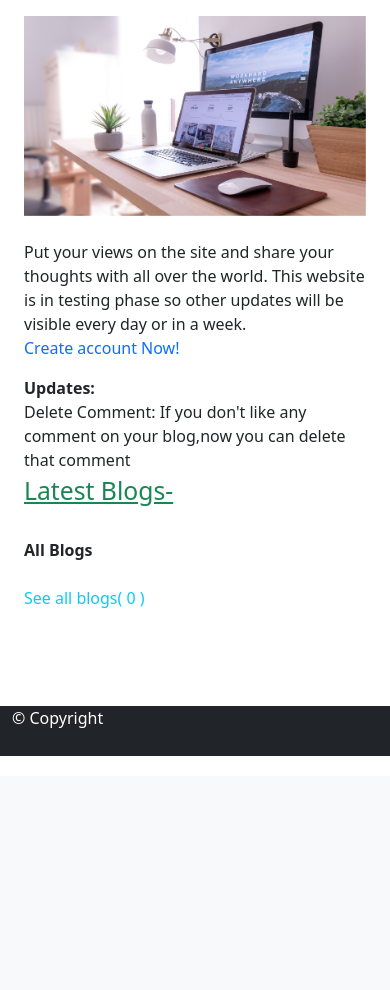
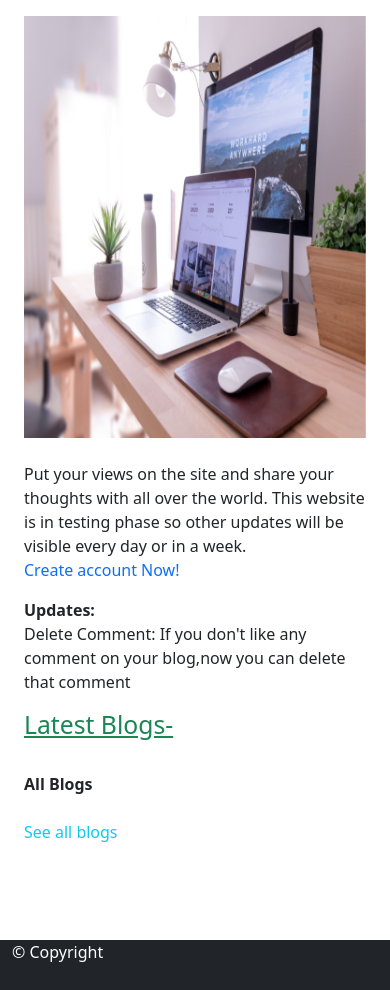
Before and after one commit to Rohitkumar15697/Speaking_blog_postgres, a Django app: page / in a window 390 px wide. Shown: the part 68-1058 px from the top of the page. Before the commit the page ends 824 px from the top, so only its background shows below. Run offline with Django 3.2, Linux system fonts and the light colour scheme; data that the repository does not hold is empty; some libraries are stand-ins or nearby versions.

Commit message:
frontend

```diff
--- a/templates/index.html
+++ b/templates/index.html
@@ -10,12 +10,7 @@
 
 
 
-            @media screen and (max-width:700px){
-       .maincarousel{height:400px;}
-        .bodycontaier{margin-top:60px;}
 
-
-     }
 
     {%endblock%}
 
@@ -25,23 +20,23 @@
 {%block body%}
 
 
-<div class='container maincarousel'>
+<div class='container'>
         <div class='carousel slide carousel-slide' data-bs-ride='carousel' id='carouselslide'>
 
             <div class='carousel-inner'>
 
                 <div class='carousel-item '>
-                    <img src={%static './img/clark-tibbs-oqStl2L5oxI-unsplash.jpg' %} class='d-block w-100 h-50' alt='first'>
+                    <img src={%static './img/clark-tibbs-oqStl2L5oxI-unsplash.jpg' %} class='d-block w-100 h-50 img-responsive' alt='first'>
 
                 </div>
                 <div class='carousel-item active'>
-                    <img src={%static './img/domenico-loia-hGV2TfOh0ns-unsplash.jpg' %} class='d-block w-100 h-50'>
+                    <img src={%static './img/domenico-loia-hGV2TfOh0ns-unsplash.jpg' %} class='d-block w-100 h-50 img-responsive'>
                 </div>
                 <div class='carousel-item'>
-                    <img src={%static './img/aaron-burden-AXqMy8MSSdk-unsplash.jpg' %} class='d-block w-100 h-50'>
+                    <img src={%static './img/aaron-burden-AXqMy8MSSdk-unsplash.jpg' %} class='d-block w-100 h-50 img-responsive'>
                 </div>
                 <div class='carousel-item'>
-                    <img src={%static './img/glenn-carstens-peters-npxXWgQ33ZQ-unsplash.jpg' %} class='d-block w-100 h-50'>
+                    <img src={%static './img/glenn-carstens-peters-npxXWgQ33ZQ-unsplash.jpg' %} class='d-block w-100 h-50 img-responsive'>
                 </div>
 
             </div>
@@ -88,11 +83,9 @@
         </div>
         {% endif %}
 
+       <div class='col-md-1'></div>
 
-        <div class='col-md-2'>
-        </div>
-
-        <div class='col-md-2'>
+        <div class='col-md-3'>
 
 
             <br><strong>All Blogs</strong><br><br>
@@ -101,13 +94,13 @@
                 {%for data in data%}
 
 
-                    <p> <a href={%url 'detaildata' data.id%}> {{data.title}} </a></p>
+                    <p> <a href={%url 'detaildata' data.id%}> {{data.title | truncatechars:50}} </a></p>
 
 
                 {%endfor%}
 
             {%endif%}
-            <a  href={%url 'listdata' %} class='text-info'>See all blogs( {{count}} )</a>
+            <a  href={%url 'listdata' %} class='text-info'>See all blogs</a>
         </div>
 
     </div>
```
Also changed, not shown: templates/blogpost_detail.html (+10 -10 lines).
